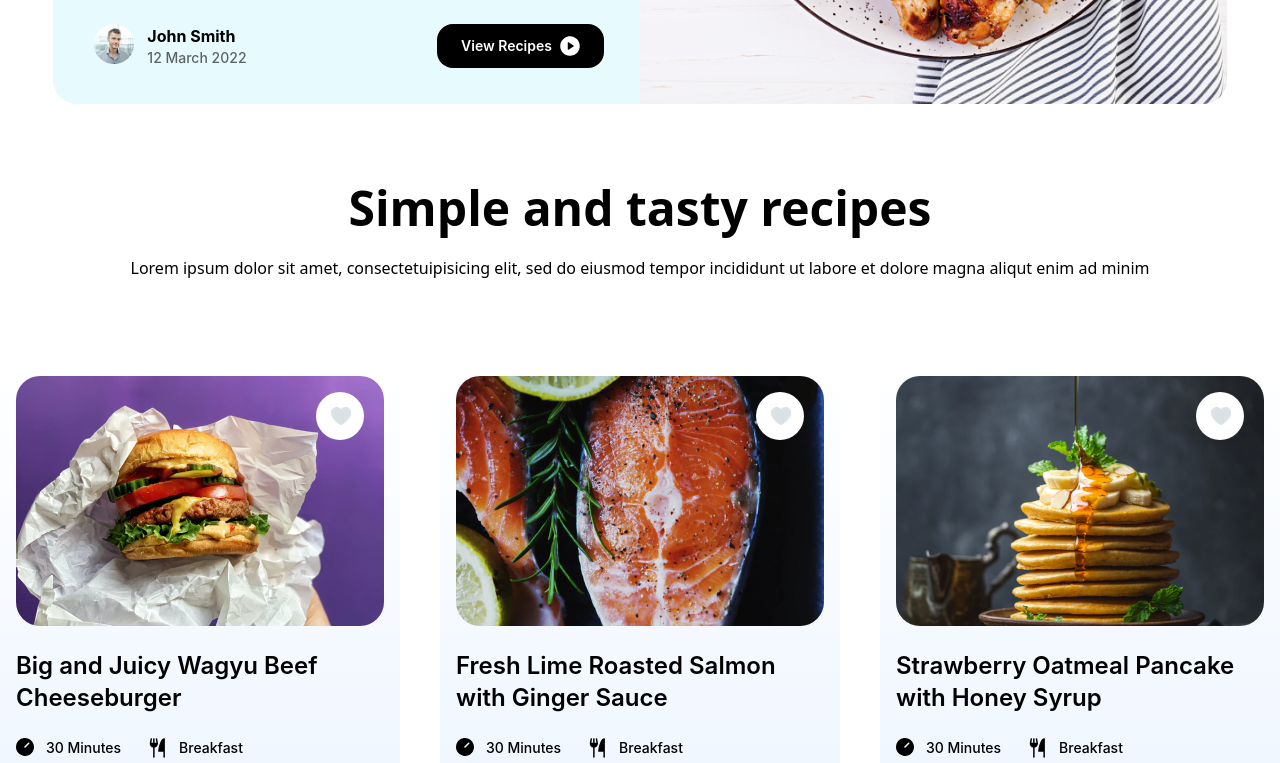
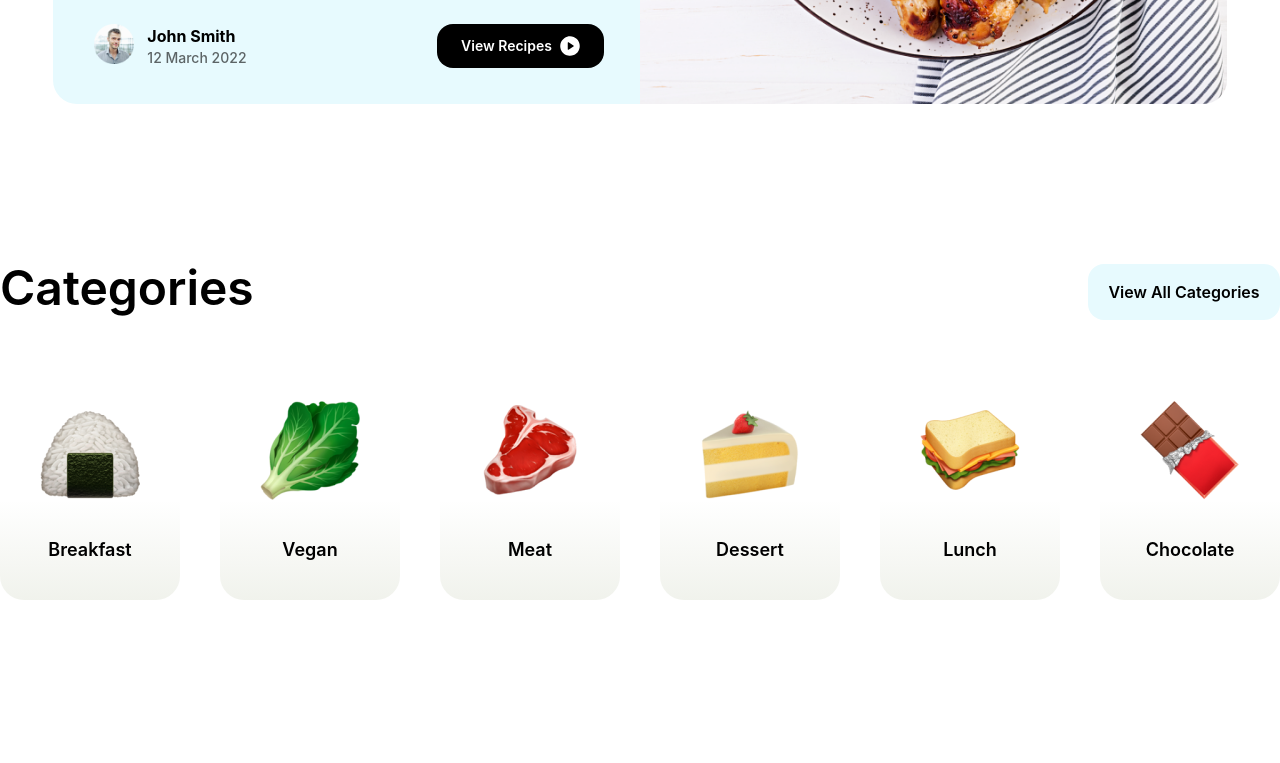
Before and after one commit to foodieland-project/foodieland-frontend, a React (Create React App) app: page / in a window 1280 px wide. Shown: the part 510-1273 px from the top of the page. Built offline with nearby package versions, Linux system fonts and the light colour scheme.

Commit message:
designed categories ui

```diff
--- a/src/App.js
+++ b/src/App.js
@@ -3,12 +3,14 @@ import Carousel from "./components/BasicComponents/Carousel/Carousel";
 import Recipe from "./components/BasicComponents/recipe";
 
 import Cooker from "./components/BasicComponents/cooker";
-import MoreRecipe from "./components/BasicComponents/moreRecipe"
+import MoreRecipe from "./components/BasicComponents/moreRecipe";
+import Categories from "./components/BasicComponents/Categories/Categories";
 
 function App() {
   return (
     <div>
       <Carousel />
+      <Categories />
       <Recipe />
       <Cooker />
       <MoreRecipe />
--- /dev/null
+++ b/src/components/BasicComponents/Categories/Categories.jsx
@@ -0,0 +1,65 @@
+import "./categories.css";
+function Categories() {
+  const categoriesData = [
+    {
+      id: 1,
+      name: "Breakfast",
+      imageUrl: "./images/categories/breakfast.png",
+    },
+    {
+      id: 2,
+      name: "Vegan",
+      imageUrl: "./images/categories/vegan.png",
+    },
+    {
+      id: 3,
+      name: "Meat",
+      imageUrl: "./images/categories/meat.png",
+    },
+    {
+      id: 4,
+      name: "Dessert",
+      imageUrl: "./images/categories/dessert.png",
+    },
+    {
+      id: 5,
+      name: "Lunch",
+      imageUrl: "./images/categories/lunch.png",
+    },
+    {
+      id: 6,
+      name: "Chocolate",
+      imageUrl: "./images/categories/chocolate.png",
+    },
+  ];
+  return (
+    <section>
+      <div className="xl:w-[1280px] w-4/5 font-inter mx-auto my-40">
+        <div className="flex justify-between mb-20  ">
+          <div>
+            <h1 className="font-semibold text-5xl">Categories</h1>
+          </div>
+          <div>
+            <button className="bg-lameBlue font-semibold text-base p-2 rounded-2xl w-48 h-14">
+              View All Categories
+            </button>
+          </div>
+        </div>
+        <div className="flex justify-center gap-10  ">
+          {categoriesData.map(({ id, name, imageUrl }) => (
+            <div className="w-[180px] h-[200px] rounded-3xl overflow-hidden">
+              <div>
+                <img src={`${imageUrl}`} alt="breakfast" className="mx-auto" />
+              </div>
+              <div className="category-name text-center font-semibold text-lg p-9">
+                <span>{name}</span>
+              </div>
+            </div>
+          ))}
+        </div>
+      </div>
+    </section>
+  );
+}
+
+export default Categories;
--- /dev/null
+++ b/src/components/BasicComponents/Categories/categories.css
@@ -0,0 +1,3 @@
+.category-name{
+    background: linear-gradient(180deg, rgba(112, 130, 70, 0) 0%, rgba(112, 130, 70, 0.1) 100%);
+}
```
